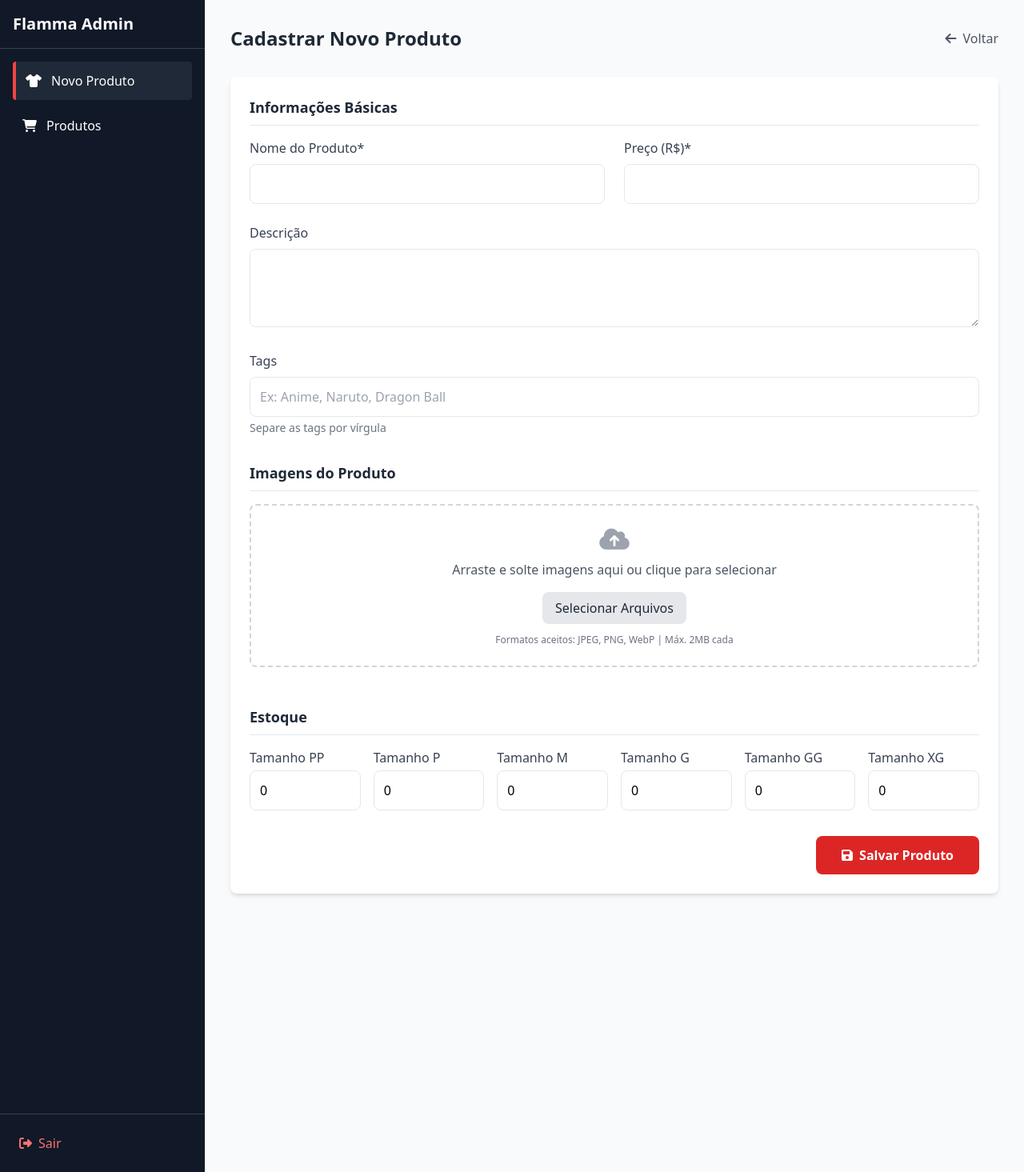
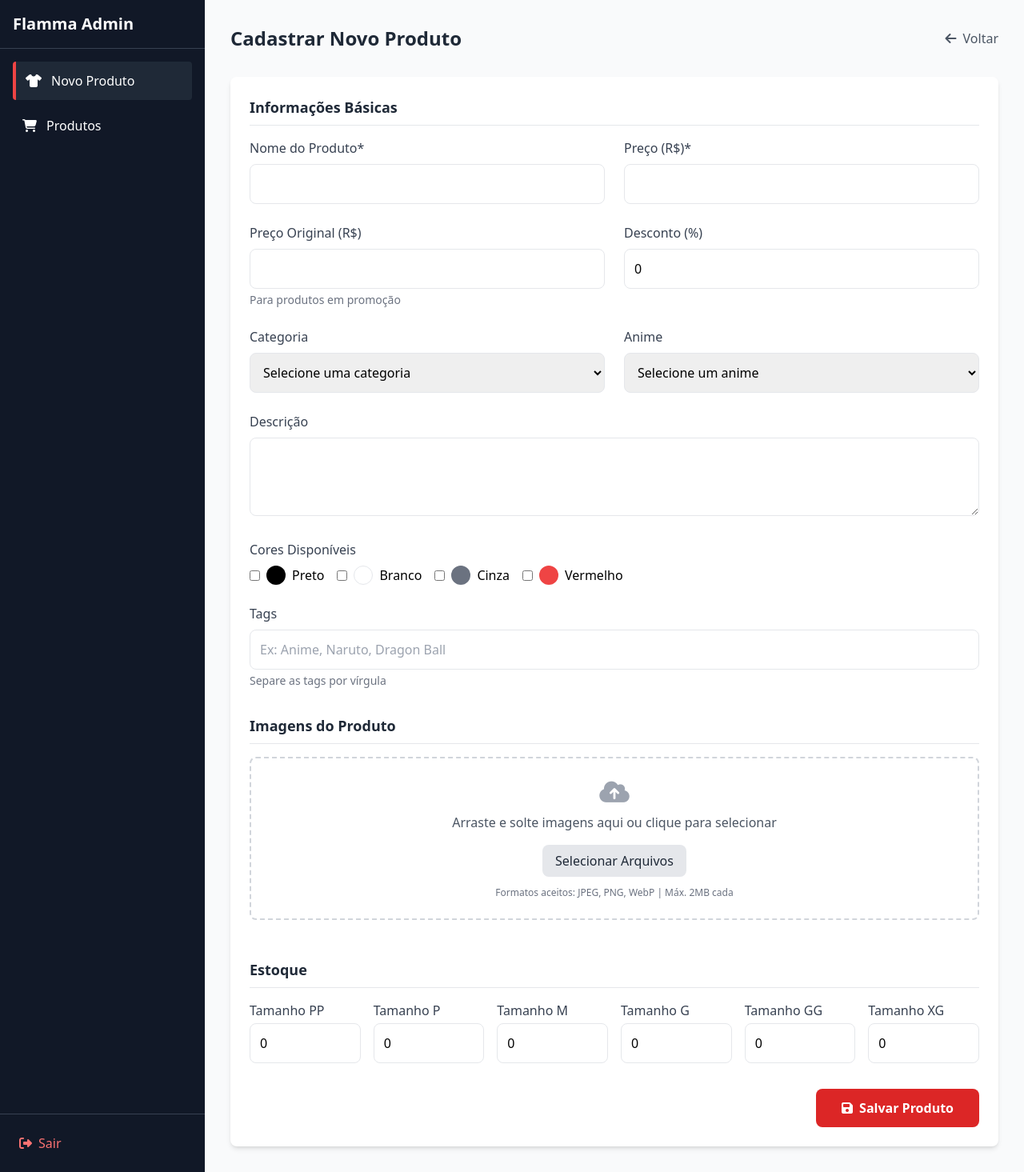
Before and after one commit to vic-cavalcant3/DS-main, a PHP site: page /admin/pages/cadastrar_produto.php in a window 1280 px wide. Shown: the whole page at 80% size. Run offline with PHP 8.4, Linux system fonts and the light colour scheme; a user stored in the database is signed in; data comes from the database, SQL or seed files in the repository; both versions use the stored data as it was after the commit; some libraries are stand-ins or nearby versions.

Commit message:
21/08 16:53

```diff
--- a/admin/pages/cadastrar_produto.php
+++ b/admin/pages/cadastrar_produto.php
@@ -5,6 +5,20 @@ session_start();
 if (!isset($_SESSION['admin_id'])) {
     header("Location: ../pages/login.php");
     exit;
+}
+
+// Buscar categorias e animes para os selects
+$categorias = [];
+$animes = [];
+
+try {
+    $stmt = $pdo->query("SELECT * FROM categorias WHERE ativo = 1 ORDER BY nome");
+    $categorias = $stmt->fetchAll(PDO::FETCH_ASSOC);
+
+    $stmt = $pdo->query("SELECT * FROM animes WHERE ativo = 1 ORDER BY nome");
+    $animes = $stmt->fetchAll(PDO::FETCH_ASSOC);
+} catch (Exception $e) {
+    // Se as tabelas não existirem, continua sem erro
 }
 
 // Configurações de upload
@@ -17,6 +31,11 @@ if ($_SERVER['REQUEST_METHOD'] === 'POST') {
     $nome = $_POST['nome'];
     $descricao = $_POST['descricao'];
     $preco = $_POST['preco'];
+    $preco_original = !empty($_POST['preco_original']) ? $_POST['preco_original'] : null;
+    $desconto = !empty($_POST['desconto']) ? $_POST['desconto'] : 0;
+    $categoria_id = !empty($_POST['categoria_id']) ? $_POST['categoria_id'] : null;
+    $anime_id = !empty($_POST['anime_id']) ? $_POST['anime_id'] : null;
+    $cores = !empty($_POST['cores']) ? implode(',', $_POST['cores']) : null;
     $tags = $_POST['tags'];
     $imagens = [];
 
@@ -64,10 +83,27 @@ if ($_SERVER['REQUEST_METHOD'] === 'POST') {
         // Inicia transação
         $pdo->beginTransaction();
 
-        // Cadastra o produto
-        $sql = "INSERT INTO produtos (nome, descricao, preco, tags) VALUES (?, ?, ?, ?)";
+        // Cadastra o produto com todas as colunas
+        $sql = "INSERT INTO produtos (nome, descricao, preco, preco_original, desconto, categoria_id, anime_id, cores, tags, status, ativo, imagem_principal)
+                VALUES (?, ?, ?, ?, ?, ?, ?, ?, ?, 'ativo', 1, ?)";
+
+        // Define imagem principal (primeira imagem ou null)
+        $imagem_principal = !empty($imagens) ? $imagens[0] : null;
+
         $stmt = $pdo->prepare($sql);
-        $stmt->execute([$nome, $descricao, $preco, $tags]);
+        $stmt->execute([
+            $nome,
+            $descricao,
+            $preco,
+            $preco_original,
+            $desconto,
+            $categoria_id,
+            $anime_id,
+            $cores,
+            $tags,
+            $imagem_principal
+        ]);
+
         $produto_id = $pdo->lastInsertId();
 
         // Debug: verifica se o produto foi inserido
@@ -223,9 +259,61 @@ if ($_SERVER['REQUEST_METHOD'] === 'POST') {
                             <label class="block text-gray-700 mb-2">Preço (R$)*</label>
                             <input type="number" step="0.01" name="preco" class="w-full p-3 border rounded-lg focus:ring-2 focus:ring-red-500 focus:border-red-500" required>
                         </div>
+                        <div>
+                            <label class="block text-gray-700 mb-2">Preço Original (R$)</label>
+                            <input type="number" step="0.01" name="preco_original" class="w-full p-3 border rounded-lg focus:ring-2 focus:ring-red-500 focus:border-red-500">
+                            <p class="text-sm text-gray-500 mt-1">Para produtos em promoção</p>
+                        </div>
+                        <div>
+                            <label class="block text-gray-700 mb-2">Desconto (%)</label>
+                            <input type="number" name="desconto" class="w-full p-3 border rounded-lg focus:ring-2 focus:ring-red-500 focus:border-red-500" min="0" max="100" value="0">
+                        </div>
+                        <?php if (!empty($categorias)): ?>
+                        <div>
+                            <label class="block text-gray-700 mb-2">Categoria</label>
+                            <select name="categoria_id" class="w-full p-3 border rounded-lg focus:ring-2 focus:ring-red-500 focus:border-red-500">
+                                <option value="">Selecione uma categoria</option>
+                                <?php foreach ($categorias as $categoria): ?>
+                                <option value="<?= $categoria['id'] ?>"><?= htmlspecialchars($categoria['nome']) ?></option>
+                                <?php endforeach; ?>
+                            </select>
+                        </div>
+                        <?php endif; ?>
+                        <?php if (!empty($animes)): ?>
+                        <div>
+                            <label class="block text-gray-700 mb-2">Anime</label>
+                            <select name="anime_id" class="w-full p-3 border rounded-lg focus:ring-2 focus:ring-red-500 focus:border-red-500">
+                                <option value="">Selecione um anime</option>
+                                <?php foreach ($animes as $anime): ?>
+                                <option value="<?= $anime['id'] ?>"><?= htmlspecialchars($anime['nome']) ?></option>
+                                <?php endforeach; ?>
+                            </select>
+                        </div>
+                        <?php endif; ?>
                         <div class="md:col-span-2">
                             <label class="block text-gray-700 mb-2">Descrição</label>
                             <textarea name="descricao" rows="3" class="w-full p-3 border rounded-lg focus:ring-2 focus:ring-red-500 focus:border-red-500"></textarea>
+                        </div>
+                        <div class="md:col-span-2">
+                            <label class="block text-gray-700 mb-2">Cores Disponíveis</label>
+                            <div class="flex flex-wrap gap-4">
+                                <label class="flex items-center">
+                                    <input type="checkbox" name="cores[]" value="preto" class="mr-2">
+                                    <span class="w-6 h-6 bg-black rounded-full mr-2"></span> Preto
+                                </label>
+                                <label class="flex items-center">
+                                    <input type="checkbox" name="cores[]" value="branco" class="mr-2">
+                                    <span class="w-6 h-6 bg-white border rounded-full mr-2"></span> Branco
+                                </label>
+                                <label class="flex items-center">
+                                    <input type="checkbox" name="cores[]" value="cinza" class="mr-2">
+                                    <span class="w-6 h-6 bg-gray-500 rounded-full mr-2"></span> Cinza
+                                </label>
+                                <label class="flex items-center">
+                                    <input type="checkbox" name="cores[]" value="vermelho" class="mr-2">
+                                    <span class="w-6 h-6 bg-red-500 rounded-full mr-2"></span> Vermelho
+                                </label>
+                            </div>
                         </div>
                         <div class="md:col-span-2">
                             <label class="block text-gray-700 mb-2">Tags</label>
```
Also changed, not shown: client/pages/produtos.php (+25 -21 lines), database/flammeindex (1).sql (deleted, +0 -131 lines), database/flammeindex.sql (added, +166 -0 lines), index.html (+7 -7 lines). Lines whose indentation alone changed are shown as unchanged.
